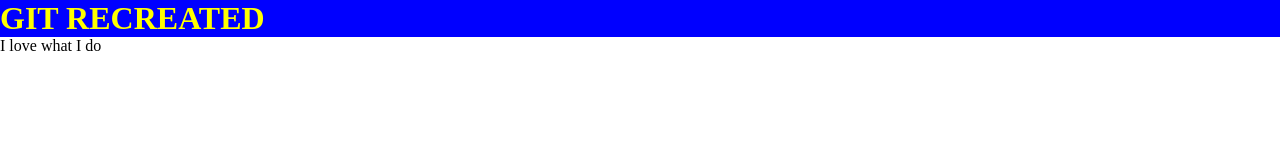
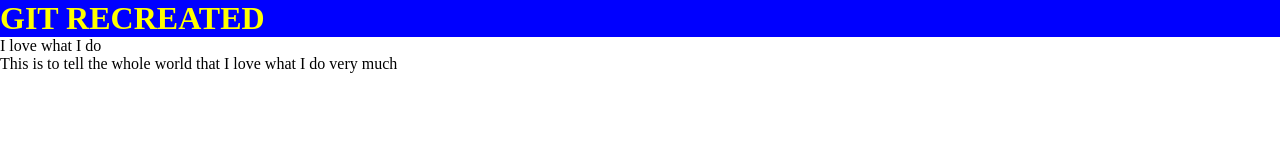
Before and after one commit to mohyis/Testing, a website: page index.html in a window 1280 px wide. Drawn offline with Linux system fonts and the light colour scheme.

Commit message:
added an article to the body

```diff
--- a/index.html
+++ b/index.html
@@ -8,6 +8,6 @@
 
     <h1>GIT RECREATED</h1>
     <p>I love what I do</p>
-
+    <article>This is to tell the whole world that I love what I do very much</article>
 </body>
 </html>
```
